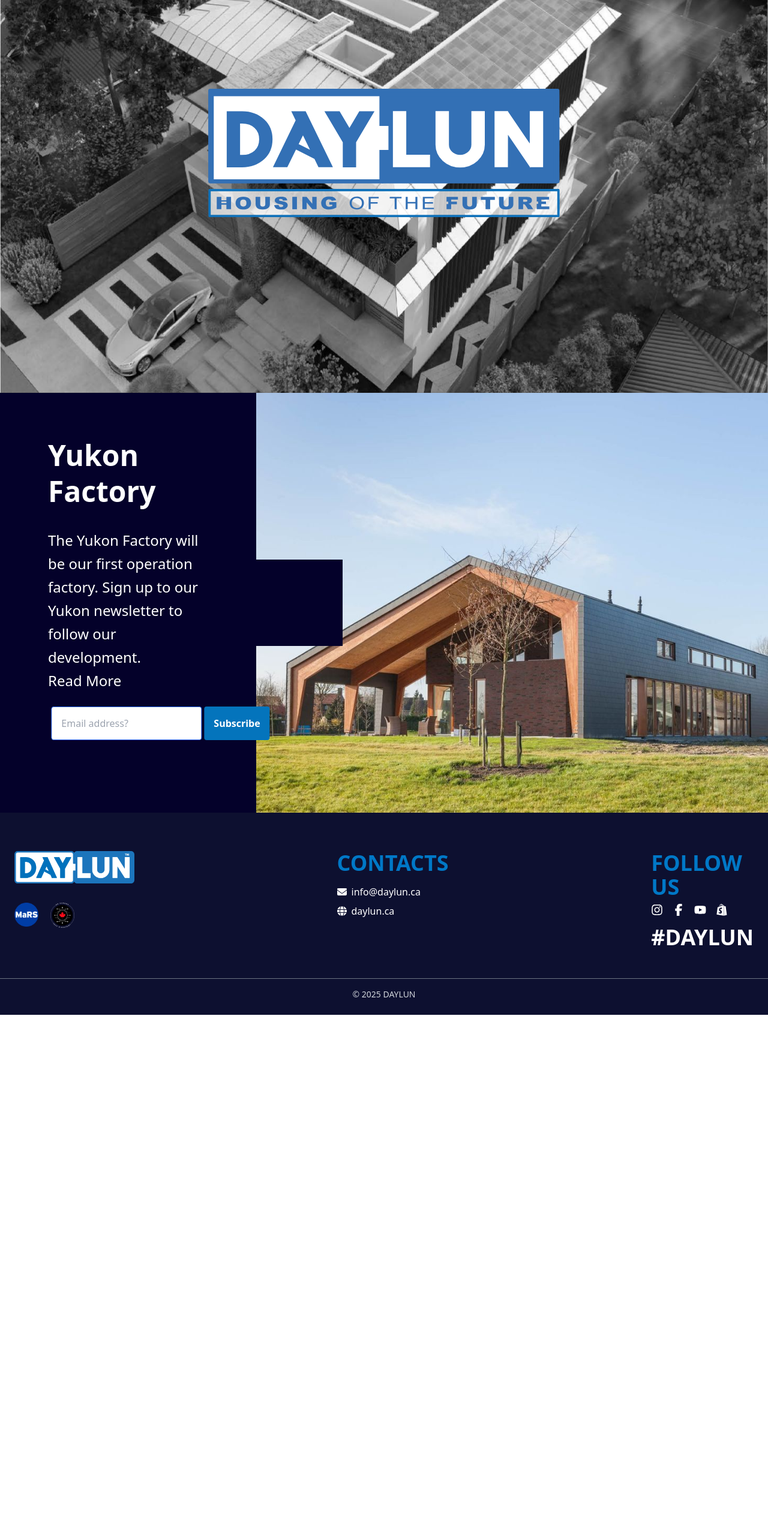
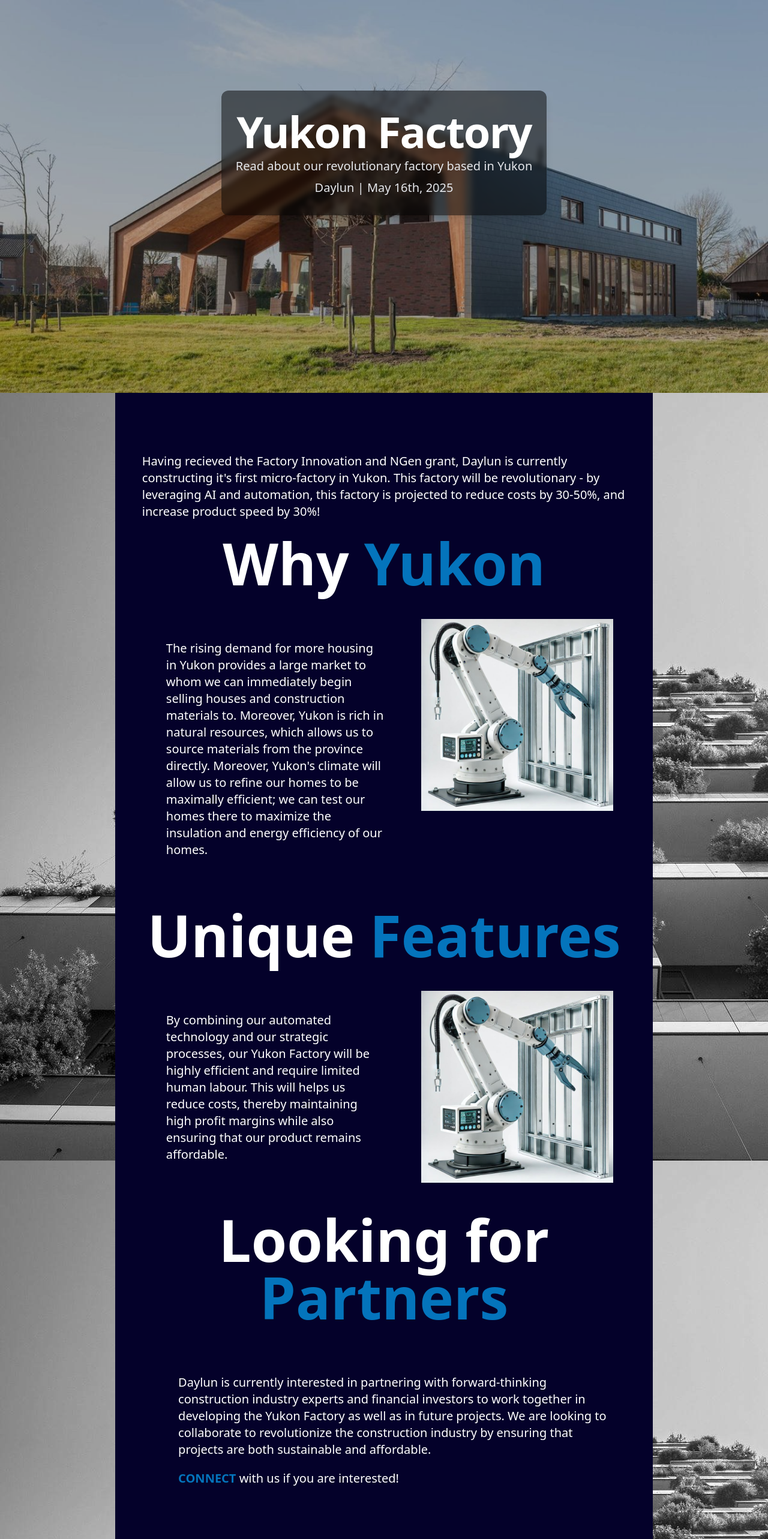
Before and after one commit to Daylun-Housing/DAYLUN, a Next.js app: page /Factories in a window 1280 px wide. Shown: the part 234-2800 px from the top of the page at 60% size. Before the commit the page ends 1926 px from the top, so only its background shows below. Built offline with nearby package versions, Linux system fonts and the light colour scheme.

Commit message:
Added Arthur's Recommendations

```diff
--- a/app/About/Components/hero.tsx
+++ b/app/About/Components/hero.tsx
@@ -36,7 +36,7 @@
       <div className="absolute inset-0 flex items-center justify-center z-20">
         <div className="relative w-2/3 h-full md:w-[640px] md:h-[220px]">
           <Image
-            src="/logo-alt.svg"
+            src="/DAYLUN.png"
             alt="Daylun Logo Alt"
             fill
             className="object-contain"
--- /dev/null
+++ b/app/All_Articles/Yukon_Factory/Components/Follow.tsx
@@ -0,0 +1,24 @@
+import Image from "next/image";
+import Newsletter from "../../../Common/Newsletter";
+
+export default function Follow() {
+  return (
+    <>
+      <h1 className="text-4xl md:text-5xl lg:text-7xl xl:text-8xl text-center mt-6 mb-5 md:mb-20 font-bold">
+        <span className="text-[#0474BC]">Interested?</span>
+      </h1>
+
+      <div className="flex-col">
+        <div className="w-full mb-20">
+          <p className="flex-col text-sm md:text-md lg:text-xl space-y-4 m-5 w-full">
+            Follow our newsletter.
+          </p>
+
+          <div className="">
+            <Newsletter />
+          </div>
+        </div>
+      </div>
+    </>
+  );
+}
--- a/app/All_Articles/Yukon_Factory/Components/MainArticle.tsx
+++ b/app/All_Articles/Yukon_Factory/Components/MainArticle.tsx
@@ -2,6 +2,7 @@
 import Yukon from "./WhyYukon";
 import UniqueFeatures from "./UniqueFeatures";
 import Partnership from "./Partnership";
+import Follow from "./Follow";
 
 export default function MainArticle() {
   return (
@@ -18,6 +19,7 @@
           <Yukon />
           <UniqueFeatures />
           <Partnership />
+          <Follow />
         </div>
       </div>
     </div>
--- a/app/All_Articles/Yukon_Factory/Components/Partnership.tsx
+++ b/app/All_Articles/Yukon_Factory/Components/Partnership.tsx
@@ -9,7 +9,7 @@
 
       <div className="flex-col">
         <div className="w-full mb-20">
-          <p className="flex-col text-sm md:text-md lg:text-xl space-y-4 m-5 w-full">
+          <p className="flex-col text-sm md:text-md lg:text-xl space-y-4 m-5 w-full px-[5%]">
             Daylun is currently interested in partnering with forward-thinking
             construction industry experts and financial investors to work
             together in developing the Yukon Factory as well as in future
@@ -18,7 +18,7 @@
             and affordable.
           </p>
           <a href="mailto:info@daylun.ca">
-            <h3 className="m-5 hover:brightness-[70%]">
+            <h3 className="m-5 hover:brightness-[70%] px-[5%]">
               <span className="text-[#0474BC] text-sm md:text-md lg:text-xl font-bold ">
                 CONNECT
               </span>{" "}
--- a/app/Articles/components/hero.tsx
+++ b/app/Articles/components/hero.tsx
@@ -36,7 +36,7 @@
       <div className="absolute inset-0 flex items-center justify-center z-20">
         <div className="relative w-2/3 h-full md:w-[640px] md:h-[220px]">
           <Image
-            src="/logo-alt.svg"
+            src="/DAYLUN.png"
             alt="Daylun Logo Alt"
             fill
             className="object-contain"
--- a/app/Factories/page.tsx
+++ b/app/Factories/page.tsx
@@ -4,15 +4,19 @@
 import HeaderMobile from "../components/HeaderMobile";
 import HeroSection from "./components/HeroSection";
 import Yukon from "./components/Yukon";
+import HeroImage from "../All_Articles/Yukon_Factory/Components/HeroImage";
+import MainArticle from "../All_Articles/Yukon_Factory/Components/MainArticle";
 import Footer from "../components/Footer";
+import { Main } from "next/document";
 
 export default function FactoryPage() {
   return (
     <>
       <Header />
       <HeaderMobile />
-      <HeroSection />
-      <Yukon />
+      {/*<Yukon />*/}
+      <HeroImage />
+      <MainArticle />
       <Footer />
     </>
   );
--- a/app/HouseBuilder/components/HeroSection.tsx
+++ b/app/HouseBuilder/components/HeroSection.tsx
@@ -36,7 +36,7 @@
       <div className="absolute inset-0 flex items-center justify-center z-20">
         <div className="relative w-2/3 h-full md:w-[640px] md:h-[220px]">
           <Image
-            src="/logo-alt.svg"
+            src="/DAYLUN.png"
             alt="Daylun Logo Alt"
             fill
             className="object-contain"
--- a/app/Investors/Components/HeroSection.tsx
+++ b/app/Investors/Components/HeroSection.tsx
@@ -36,7 +36,7 @@
       <div className="absolute inset-0 flex items-center justify-center z-20">
         <div className="relative w-2/3 h-full md:w-[640px] md:h-[220px]">
           <Image
-            src="/logo-alt.svg"
+            src="/DAYLUN.png"
             alt="Daylun Logo Alt"
             fill
             className="object-contain"
--- a/app/components/Diagram.tsx
+++ b/app/components/Diagram.tsx
@@ -58,34 +58,6 @@
               </div>
             </a>
           </div>
-          <div className="absolute md:scale-0 md:px-4 top-1/3">
-            <li className="list-none md:space-y-4 ">
-              <ul>
-                <a
-                  href="https://daylun.myshopify.com/products/roof-trusses"
-                  className="hover:text-white"
-                >
-                  1. Roof Hanger
-                </a>
-              </ul>
-              <ul>
-                <a
-                  href="https://daylun.myshopify.com/products/waterproof-membrane-1"
-                  className="hover:text-white"
-                >
-                  2. Waterproof Membrane
-                </a>
-              </ul>
-              <ul>
-                <a
-                  href="https://daylun.myshopify.com/products/evan-board"
-                  className="hover:text-white"
-                >
-                  3. EVAN Board
-                </a>
-              </ul>
-            </li>
-          </div>
         </div>
         <div className="relative w-3/5 h-full z-0 flex">
           <Image
@@ -99,6 +71,18 @@
           </div>
         </div>
         <div className="relative w-1/5 h-full text-[#0474BC] ">
+          <div className="scale-0 md:scale-100 relative top-[25%] lg:top-[20%] xl:top-[14%] z-2 w-full">
+            <a
+              href="https://daylun.myshopify.com/products/sips-walls-structural-insulated-panels"
+              className="block hover:text-white duration-100 w-full"
+            >
+              <div className="md:w-[clamp(85%,22vw,150%)] h-[2px] bg-[#0474BC] mb-2 -translate-x-[18vw]" />{" "}
+              {/* Line pointing up */}
+              <div className="translate-x-[45%] -translate-y-[20px] w-full break-words whitespace-normal xl:w-full md:w-1/2">
+                <p>SIPs Walls</p>
+              </div>
+            </a>
+          </div>
           <div className="scale-0 md:scale-100 relative top-[35%] lg:top-[30%]">
             <a
               href="https://daylun.myshopify.com/collections/frontpage"
@@ -111,7 +95,7 @@
               </div>
             </a>
           </div>
-          <div className="scale-0 md:scale-100 relative top-[58%] lg:top-[61%] xl:top-[65%] z-2 w-full">
+          <div className="scale-0 md:scale-100 relative top-[53%] lg:top-[56%] xl:top-[61%] z-2 w-full">
             <a
               href="https://daylun.myshopify.com/products/vegetable-glue"
               className="block hover:text-white duration-100 w-full"
@@ -123,26 +107,6 @@
               </div>
             </a>
           </div>
-          <div className="absolute md:scale-0 md:px-4 top-1/3">
-            <li className="list-none md:space-y-4">
-              <ul>
-                <a
-                  href="https://daylun.myshopify.com/collections/frontpage"
-                  className="hover:text-white"
-                >
-                  4. Lumber
-                </a>
-              </ul>
-              <ul>
-                <a
-                  href="https://daylun.myshopify.com/products/vegetable-glue"
-                  className="hover:text-white"
-                >
-                  5. Vegetable Glue
-                </a>
-              </ul>
-            </li>
-          </div>
         </div>
       </div>
     </section>
--- a/app/components/DiagramMobile.tsx
+++ b/app/components/DiagramMobile.tsx
@@ -37,6 +37,9 @@
         </div>
         <div className="absolute text-white top-[clamp(16rem,15vh,20rem)] font-bold text-lg left-[72%] bg-[#0474BC] md:scale-0">
           5
+        </div>
+        <div className="absolute text-white top-[clamp(2rem,10vh,6rem)] font-bold text-lg left-[65%] bg-[#0474BC] md:scale-0">
+          6
         </div>
       </div>
       <div
@@ -87,6 +90,14 @@
                   5. Vegetable Glue
                 </a>
               </ul>
+              <ul>
+                <a
+                  href="https://daylun.myshopify.com/products/sips-walls-structural-insulated-panels"
+                  className="hover:text-white"
+                >
+                  6. SIPs Panels
+                </a>
+              </ul>
             </li>
           </div>
         </div>
--- a/app/components/HeroSection.tsx
+++ b/app/components/HeroSection.tsx
@@ -36,7 +36,7 @@
       <div className="absolute inset-0 flex items-center justify-center z-20">
         <div className="relative w-2/3 h-full md:w-[640px] md:h-[220px]">
           <Image
-            src="/logo-alt.svg"
+            src="/DAYLUN.png"
             alt="Daylun Logo Alt"
             fill
             className="object-contain"
--- a/app/components/WhatWeDo.tsx
+++ b/app/components/WhatWeDo.tsx
@@ -8,7 +8,7 @@
   const is_visible_WWD = useIsVisible(ref_WhatWeDo);
 
   return (
-    <section className="relative overflow-hidden md:flex h-[450px] sm:h-[550px] md:h-[700px] w-full">
+    <section className="relative overflow-hidden md:flex h-[450px] bg-[#0474BC] sm:h-[550px] md:h-[700px] w-full">
       {/* Left Panel */}
       <div
         ref={ref_WhatWeDo}
```
Also changed, not shown: 1 other file (tests, documents, lock files or other folders).
